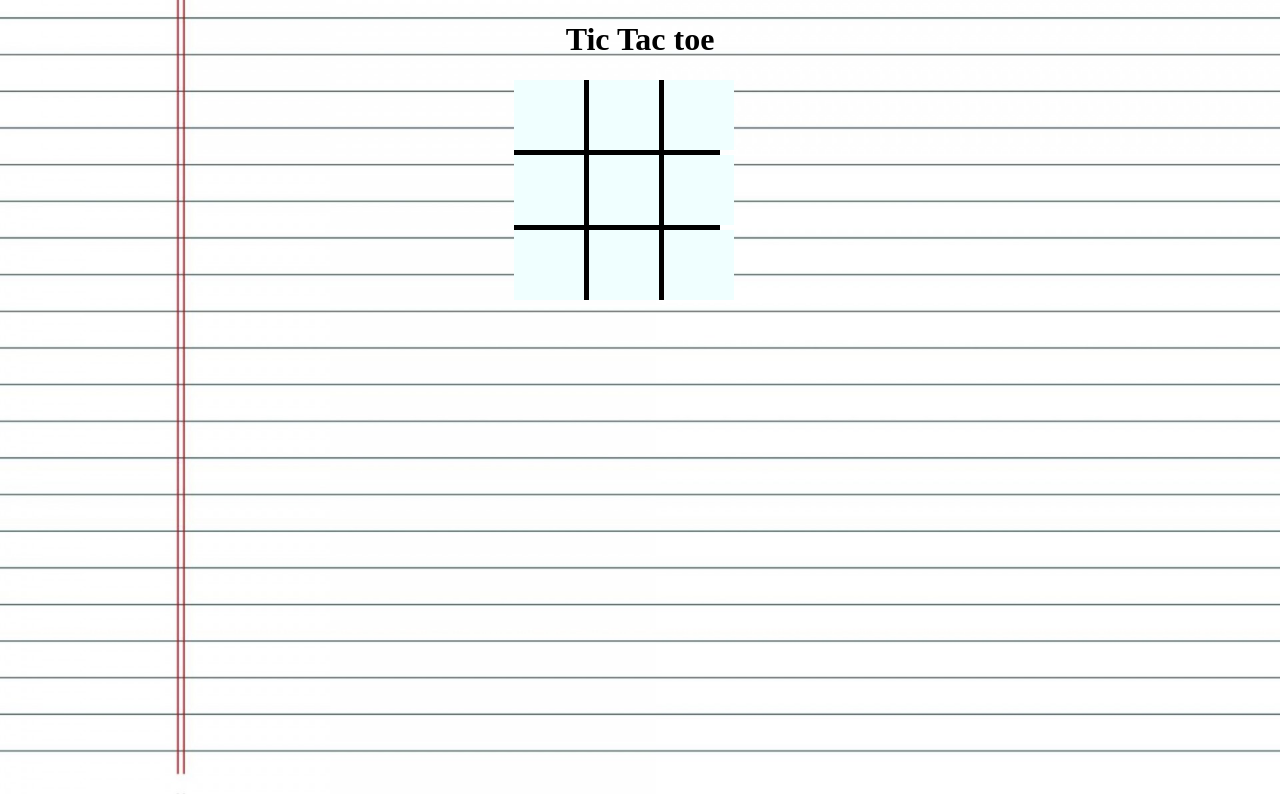
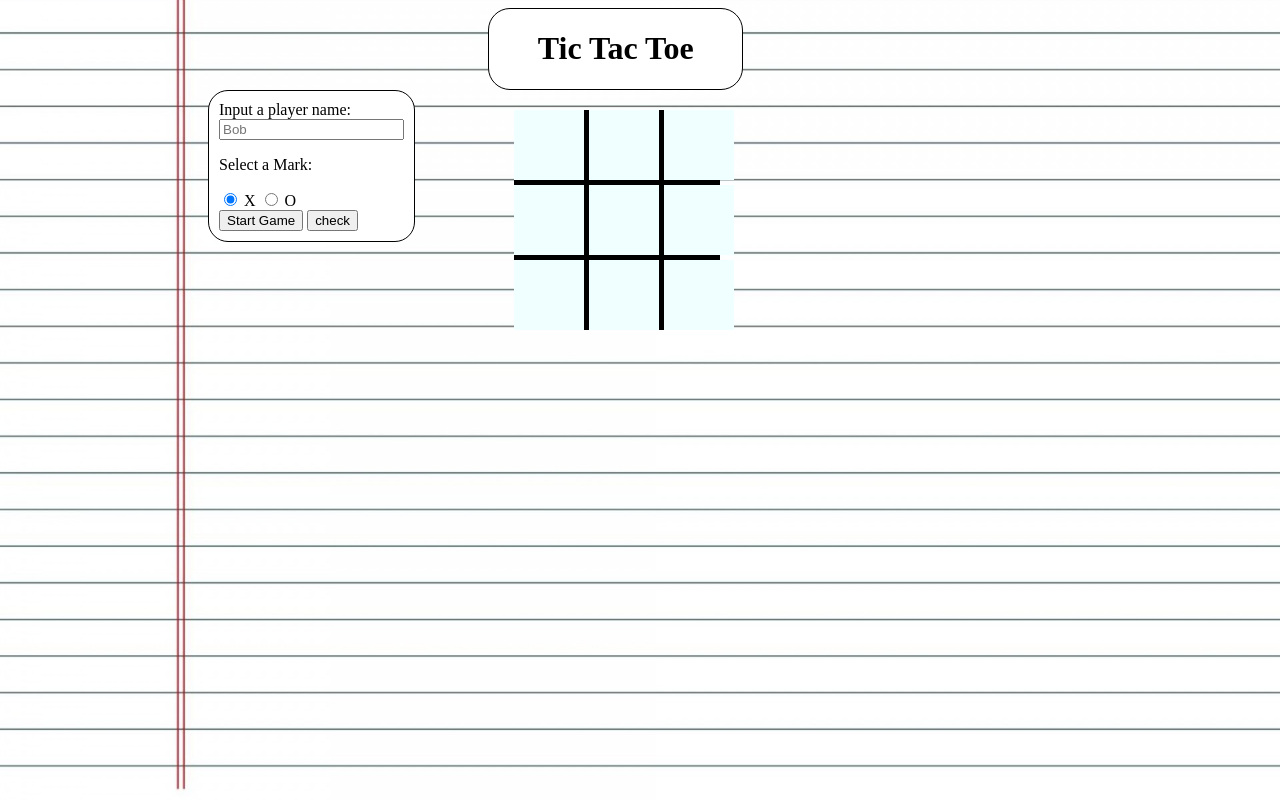
Before and after one commit to madeusblack/Tic-tac-toe, a plain HTML site: page index.html in a window 1280 px wide. Drawn offline with Linux system fonts and the light colour scheme.

Commit message:
Added Dom interaction
Added Dom interaction , Player creation and Turn Switcher(to be reworked)
Todo:
-General Logic Rules
-Avoid Overwritting
-IA for player vs CPU games

```diff
--- a/app.js
+++ b/app.js
@@ -17,15 +17,13 @@ var logicalgrid = (function () {
 
 
   }());
-  let board=logicalgrid.board
-  console.log(board)
+let board=logicalgrid.board
+console.log(board)
+var actualmark="blank"
 
-
-  var displaycontroller = (function () {
-    console.log(board)
+var displaycontroller = (function () {
     domcont=document.getElementById("boardcontainer");
     var checkDisplay = function(posMark){
-        console.log(posMark)
         switch (posMark) {
         case "blank":
             return ""
@@ -44,11 +42,28 @@ var logicalgrid = (function () {
     }
 }
     }
-    var callJavascript =function (e) {
-        alert(e.target);
+    var myHandler=function (){
+        actualmark=player.mark;
+        console.log(actualmark)
+        tochange=this.firstChild.id
+        board[tochange].mark=actualmark
+        console.log(board[tochange.mark])
+        if(actualmark=="x"){
+            console.log("markx")
+            player['mark']="o";
+            console.log(player)
+        }if(actualmark=="o"){
+            console.log("marko")
+            player['mark']="x";
+            console.log(player)
+
+        }
+        displayboard()
+
+    }
 
 
-    }
+
 
     var displayboard = function(){
         removechilds()
@@ -57,26 +72,52 @@ var logicalgrid = (function () {
             let actualmark=board[displayedpos]
             let boardPosCard=document.createElement('div');
             boardPosCard.classList.add('cardbox');
-            let boardcheck=document.createElement('h3');
+            let boardcheck=document.createElement('h1');
             boardcheck.classList.add('mark');
-            //boardcheck.addEventListener('clic',callJavascript(event),true);
+            boardcheck.setAttribute("id", displayedpos);
+            boardPosCard.addEventListener("click",myHandler);
             boardcheck.innerHTML=checkDisplay(actualmark.mark);
             boardPosCard.appendChild(boardcheck);
             domcont.appendChild(boardPosCard);
             displayedpos++
-
-
-
         }console.log("dboard")
     }
     displayboard();
     return {
         displayboard: displayboard,}
-        //added for redraw
+        //passed for dimanic redraw
+  }());
+
+  function Player(){
+    function getmark(){
+        var getter = document.getElementById("X").checked
+        console.log(getter)
+        if(getter==true){
+            return "x"
+        }else{
+            return "o"
+        }
+    }
+    var name =document.getElementById("Pname").value;
+    var mark = getmark();
 
 
+    function add() { console.log(name,marksel + " test"); }
 
-  }());
+    return Object({
+        add,
+        mark,
 
+    });
+}
+player=""
+function setplayer(){
+     player = new Player()
+     window.player=player
 
-  displaycontroller.displayboard()
+}
+console.log(player +"test")
+function checkglobal(){
+    actualmark=player.mark
+    console.log(player)
+}
--- a/index.html
+++ b/index.html
@@ -9,7 +9,22 @@
   <link rel="stylesheet" type="text/css" href="styles.css">
 </head>
 <body>
-    <h1 id="title">Tic Tac toe</h1>
+    <div id="titlecont">
+        <h1 id="title">Tic Tac Toe</h1>
+    </div>
+
+
+    <div id="pNameCont">
+        <label for="Pname">Input a player name:</label><br>
+        <input type="text" placeholder="Bob" id="Pname"><br>
+        <p>Select a Mark:</p>
+        <input type="radio" id="X" name="marksel" value="x" checked>
+        <label for="X">X</label>
+        <input type="radio" id="O" name="marksel" value="o">
+        <label for="O">O</label><br>
+        <button onclick="setplayer()">Start Game</button>
+        <button onclick="checkglobal()">check</button></div>
+
     <div id="scoreboard"></div>
     <div id="boardcontainer"></div>
 
--- a/styles.css
+++ b/styles.css
@@ -2,14 +2,18 @@
     border:none;
     background-color: azure;
 }
+.mark{
+
+}
 #boardcontainer{
+    margin-top: 20px;
     display:grid;
     grid-template-columns: 70px 70px 70px;
     margin-left: 40%;
     margin-right: 43.7%;
     grid-template-rows: 70px 70px 70px;
     grid-gap: 5px;
-
+    text-align: center;
     background-color: black;
 
 }
@@ -25,3 +29,21 @@ body{
     background-size:cover;
     background-position:center;
 }
+#pNameCont{
+    position: fixed;
+    margin-left: 200px;
+    border:1px solid black;
+    background-color: white;
+    padding: 10px 10px 10px 10px;
+    border-radius: 20px;
+}
+#titlecont{
+    border:1px solid black;
+    background-color: white;
+    position: relative;
+    width: 20%;
+    align-self: center;
+    margin-left: 38%;
+    height: 10%;
+    border-radius:22px ;
+}
```
